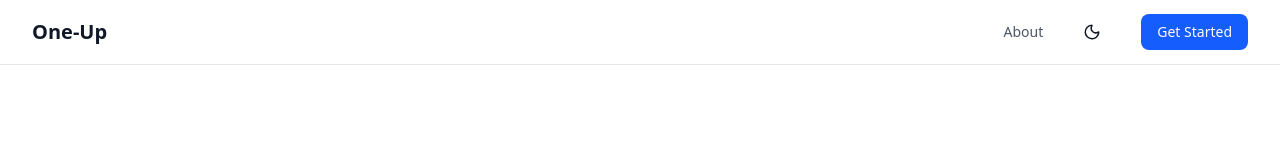
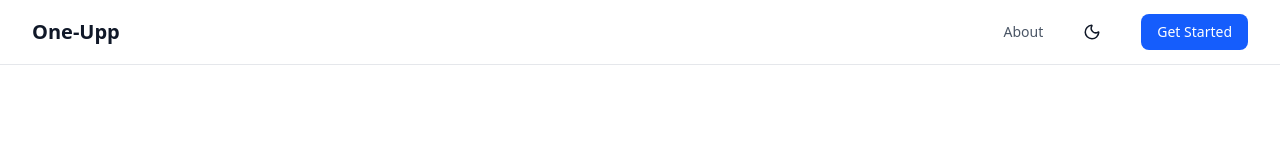
Before and after one commit to mr-rishuraj/one-up-frontend, a Next.js app: page / in a window 1280 px wide. Shown: the top 160 px of the page. Built offline with nearby package versions, Linux system fonts and the light colour scheme.

Commit message:
up to upp

```diff
--- a/components/Footer.js
+++ b/components/Footer.js
@@ -11,7 +11,7 @@ export default function Footer() {
         <div className="grid grid-cols-1 md:grid-cols-4 gap-8">
           <div className="col-span-1 md:col-span-2">
             <div className="text-xl font-bold text-gray-900 dark:text-white mb-4">
-              One-Up
+              One-Upp
             </div>
             <p className="text-gray-600 dark:text-gray-400 text-sm max-w-md">
               AI-powered LinkedIn analysis that gives you the competitive edge in
@@ -63,7 +63,7 @@ export default function Footer() {
         {/* Disclaimer */}
         <div className="mt-10 p-4 rounded-lg bg-gray-50 dark:bg-gray-800 border border-gray-200 dark:border-gray-700">
           <p className="text-xs text-gray-500 dark:text-gray-400 text-center max-w-4xl mx-auto">
-            <strong>Disclaimer:</strong> One-Up provides AI-generated insights
+            <strong>Disclaimer:</strong> One-Upp provides AI-generated insights
             based on the text you share. Results may vary depending on profile
             completeness, formatting, and copied content. This analysis is
             intended as guidance, not a definitive evaluation.
@@ -72,7 +72,7 @@ export default function Footer() {
 
         <div className="mt-8 pt-6 border-t border-gray-200 dark:border-gray-800">
           <p className="text-sm text-gray-500 dark:text-gray-500 text-center">
-            © 2026 One-Up. All rights reserved.
+            © 2026 One-Upp. All rights reserved.
           </p>
         </div>
       </div>
--- a/components/Navbar.js
+++ b/components/Navbar.js
@@ -23,7 +23,7 @@ export default function Navbar({ theme, toggleTheme }) {
               onClick={() => router.push("/")}
               className="text-xl font-bold text-gray-900 dark:text-white"
             >
-              One-Up
+              One-Upp
             </button>
           </div>
 
```
